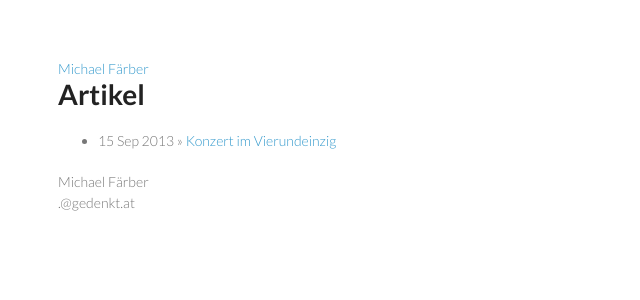
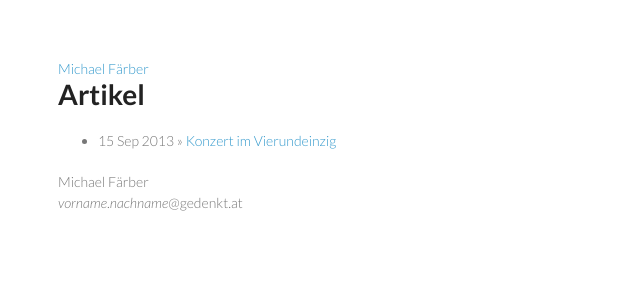
Before and after one commit to 01mf02/gedenkt.at, a Jekyll site: the page built from index.html, in a window 1280 px wide. Shown: the top 300 px of the page, without its empty margins (0-640 px from the left). Built offline with Jekyll 4.4.1, drawn with Linux system fonts in a browser that asks for light colours.

Commit message:
Fix italics.

```diff
--- a/_layouts/default.html
+++ b/_layouts/default.html
@@ -1,5 +1,5 @@
 <!DOCTYPE html>
-<html xmlns="http://www.w3.org/1999/xhtml" xml:lang="en" lang="en-us">
+<html xmlns="http://www.w3.org/1999/xhtml" xml:lang="de" lang="de-AT">
 <head>
    <meta http-equiv="content-type" content="text/html; charset=utf-8" />
    <title>{{page.title}}</title>
@@ -21,7 +21,7 @@
     <div class="contact">
       <p>
         Michael Färber<br />
-        <vorname>.<nachname>@gedenkt.at
+        <i>vorname</i>.<i>nachname</i>@gedenkt.at
       </p>
     </div>
   </div>
```
